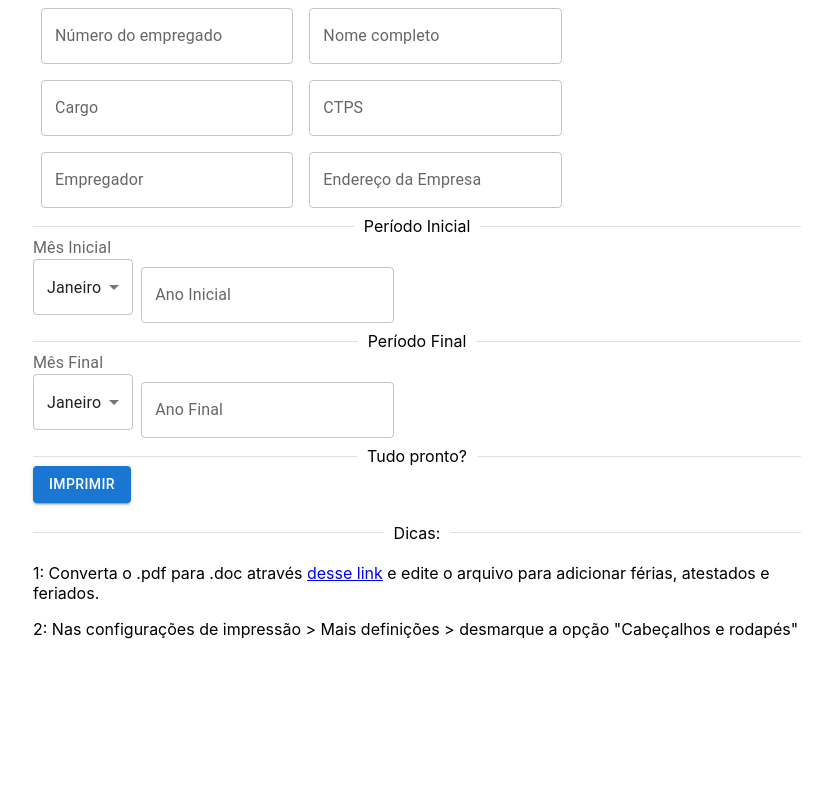
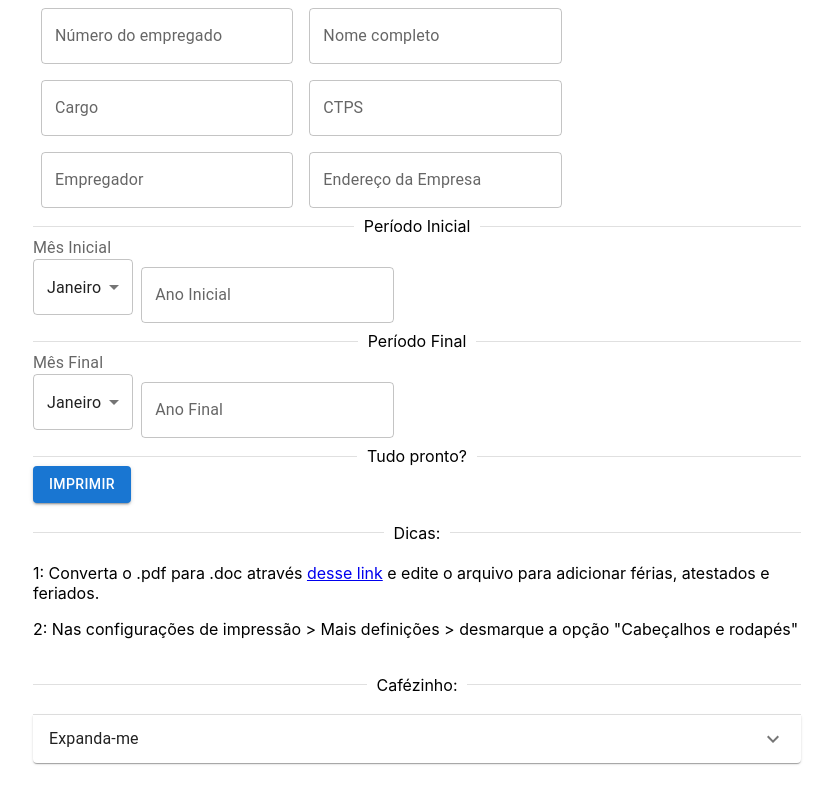
Before and after one commit to isaacjamesdev/onfire-ponto, a React (Create React App) app: page / in a window 1280 px wide. Shown: the whole page, without its empty margins (223-1056 px from the left). Built offline with nearby package versions, Linux system fonts and the light colour scheme.

Commit message:
adiciona pix

```diff
--- a/package.json
+++ b/package.json
@@ -5,6 +5,9 @@
   "dependencies": {
     "@emotion/react": "^11.10.8",
     "@emotion/styled": "^11.10.8",
+    "@material-ui/icons": "^4.11.3",
+    "@material-ui/lab": "^4.0.0-alpha.61",
+    "@mui/icons-material": "^5.11.16",
     "@mui/material": "^5.12.2",
     "@testing-library/jest-dom": "^5.16.5",
     "@testing-library/react": "^13.4.0",
--- a/src/App.js
+++ b/src/App.js
@@ -3,7 +3,11 @@ import { getListOfMonths, getPeriod } from "./utils";
 import "./App.css";
 import TableBody from "./components/Table";
 import Form from "./components/Form";
-import { Divider } from "@mui/material";
+import { Accordion, AccordionSummary, Divider, Typography } from "@mui/material";
+import ExpandMoreIcon from "@mui/icons-material/ExpandMore";
+
+
+import pix from "./pix.png";
 
 const TABLE_HEADER = [
   { name: "Dia", colSpan: 1 },
@@ -54,6 +58,7 @@ function App() {
   };
 
   const [listOfMonths, setListOfMonths] = useState([]);
+  const [expanded, setExpanded] = useState(false);
 
   return (
     <div>
@@ -75,6 +80,18 @@ function App() {
           2: Nas configurações de impressão > Mais definições > desmarque a
           opção "Cabeçalhos e rodapés"{" "}
         </p>
+
+        <Divider style={{ margin: "20px 0" }} >Cafézinho:</Divider>
+        <Accordion expanded={expanded} onChange={() => setExpanded(!expanded)}>
+          <AccordionSummary
+            expandIcon={<ExpandMoreIcon />}
+            aria-controls="panel1d-content"
+            id="panel1d-header"
+          >
+            <Typography>Expanda-me</Typography>
+          </AccordionSummary>
+          <img src={pix} alt="Faz o pix bebê" width={200} height={200} />
+        </Accordion>
       </div>
       {listOfMonths.map((month) => (
         <div>
```
Also changed, not shown: src/pix.png (added), 1 other file (tests, documents, lock files or other folders).
